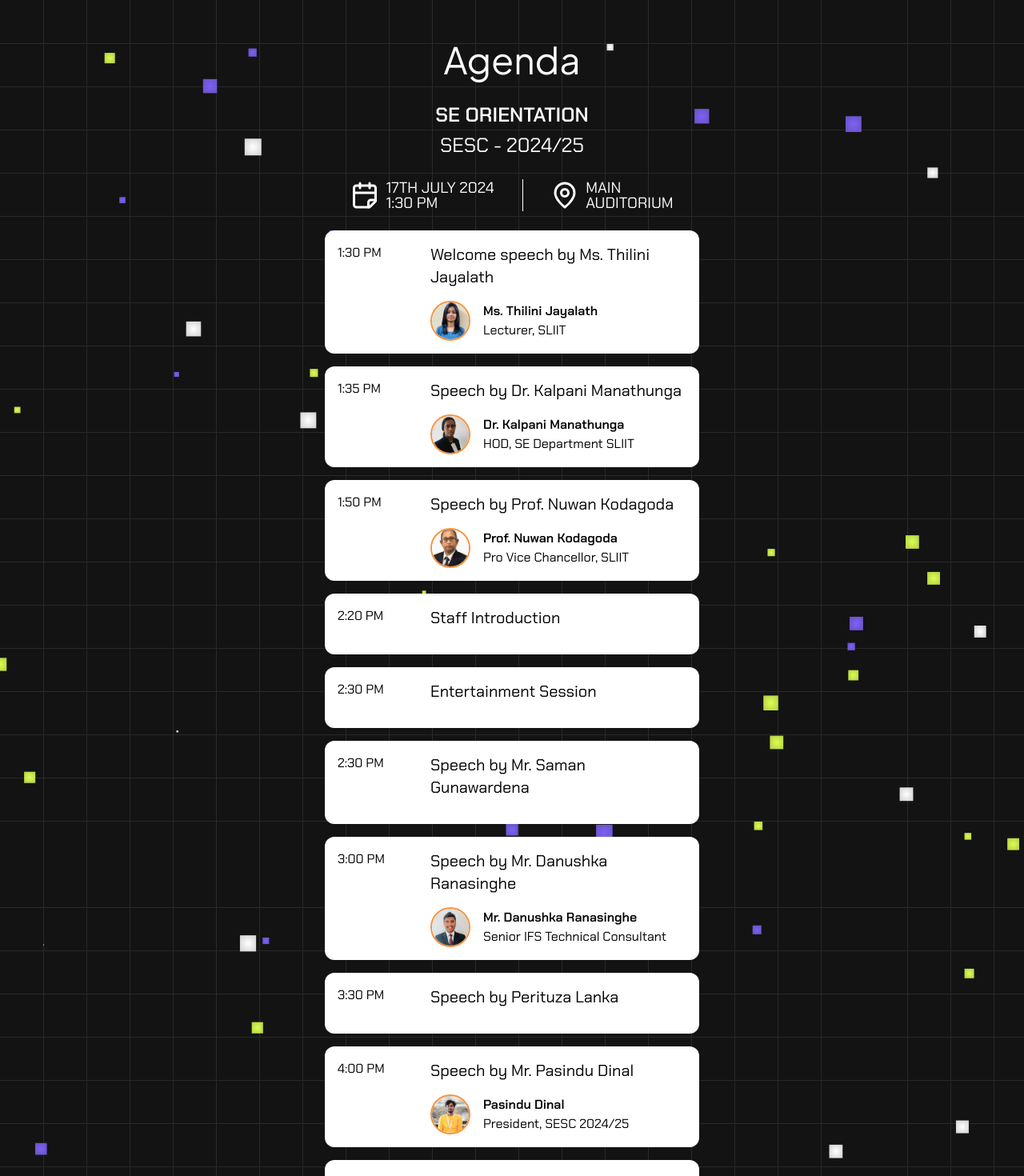
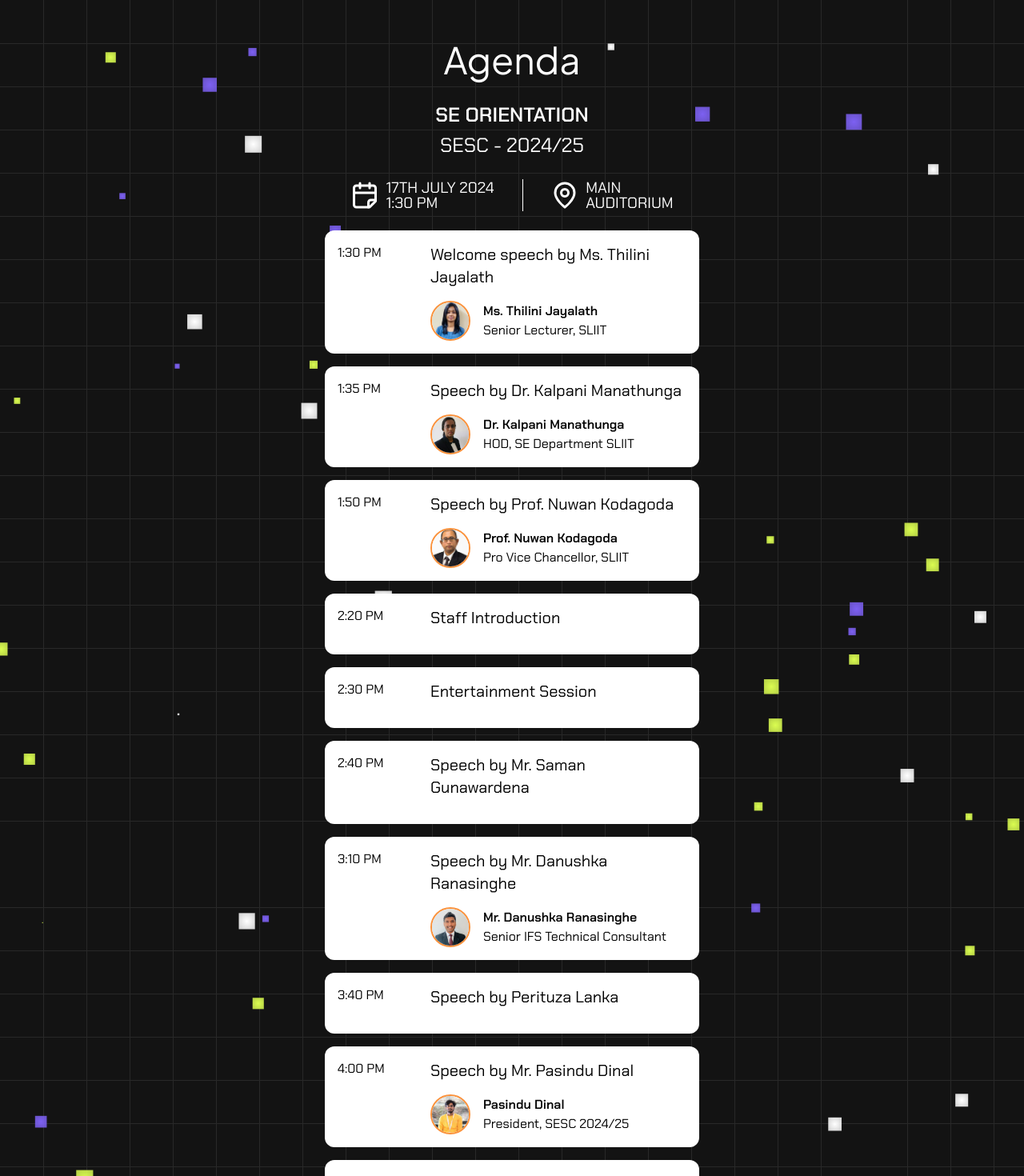
Before and after one commit to sliitsesc/links, a Next.js app: page / in a window 1280 px wide. Shown: the top 1470 px of the page at 80% size. Built offline with nearby package versions, Linux system fonts and the light colour scheme.

Commit message:
chore: updated content

```diff
--- a/src/data/AgendaData.ts
+++ b/src/data/AgendaData.ts
@@ -4,7 +4,7 @@
     time: "1:30 PM",
     imageURL: "/faces/msthilini.jpeg",
     name: "Ms. Thilini Jayalath",
-    position: "Lecturer, SLIIT",
+    position: "Senior Lecturer, SLIIT",
   },
   {
     title: "Speech by Dr. Kalpani Manathunga",
@@ -30,20 +30,20 @@
   },
   {
     title: "Speech by Mr. Saman Gunawardena",
-    time: "2:30 PM",
+    time: "2:40 PM",
     name: "Mr. Saman Gunawardena",
     position: "Senior Manager/ Industrial Liaison and Placement",
   },
   {
     title: "Speech by Mr. Danushka Ranasinghe",
-    time: "3:00 PM",
+    time: "3:10 PM",
     imageURL: "/faces/danushka.jpg",
     name: "Mr. Danushka Ranasinghe",
     position: "Senior IFS Technical Consultant",
   },
   {
     title: "Speech by Perituza Lanka",
-    time: "3:30 PM",
+    time: "3:40 PM",
   },
   {
     title: "Speech by Mr. Pasindu Dinal",
```
